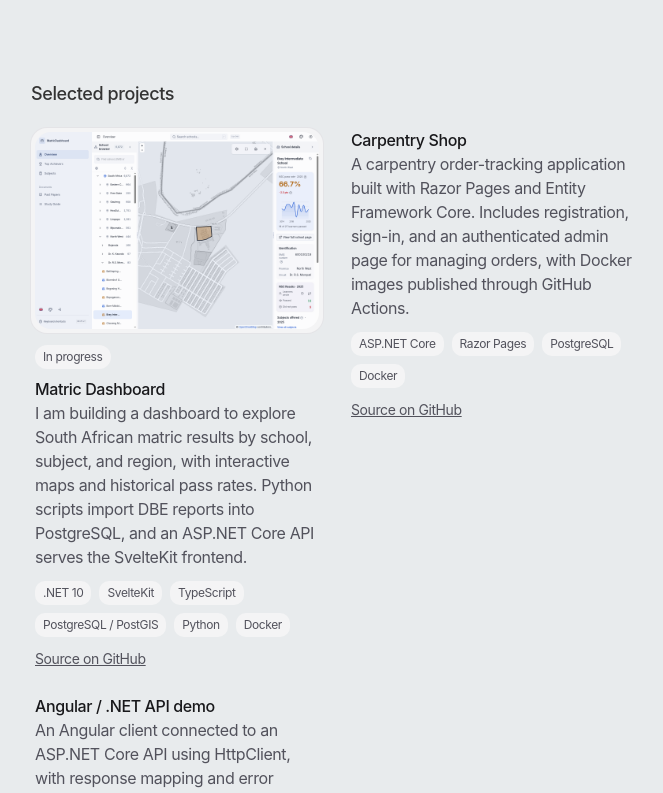
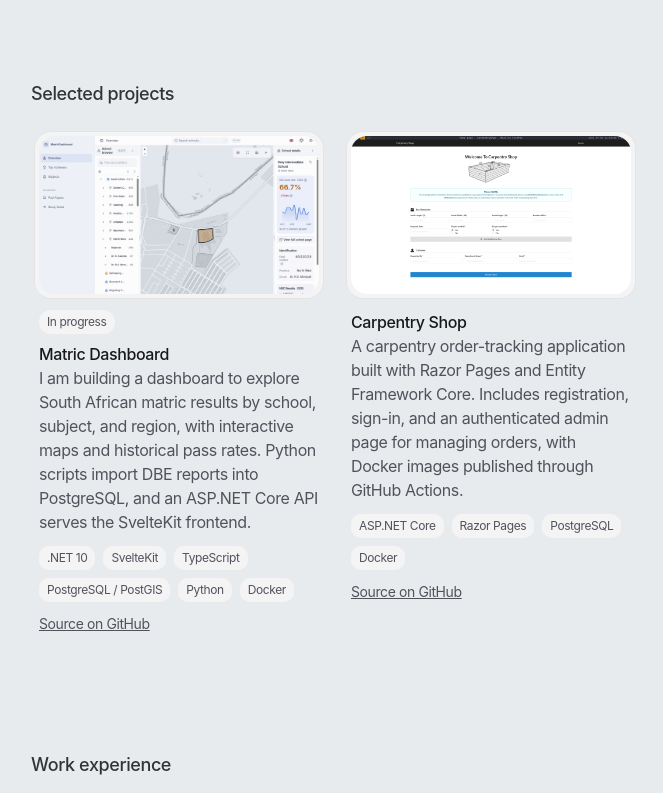
Before and after one commit to simanga-dev/simanga-dev-website, a Next.js app: page / in a window 1280 px wide. Shown: the part 360-1153 px from the top of the page, without its empty margins (305-968 px from the left). Built offline with nearby package versions, Linux system fonts and the light colour scheme.

Commit message:
feat(projects): add image support and hide hidden projects (#6)

```diff
--- a/app/data.ts
+++ b/app/data.ts
@@ -5,6 +5,7 @@ type Project = {
   repository: string
   technologies: string[]
   status?: string
+  hidden?: boolean
   image?: {
     src: string
     alt: string
@@ -58,12 +59,19 @@ export const PROJECTS: Project[] = [
     description:
       'A carpentry order-tracking application built with Razor Pages and Entity Framework Core. Includes registration, sign-in, and an authenticated admin page for managing orders, with Docker images published through GitHub Actions.',
     link: 'https://carpentry.simanga.dev',
+    image: {
+      src: '/carpentry-homepage.png',
+      alt: 'Carpentry Shop homepage with a wooden box diagram and an order form for box dimensions and customer details.',
+      width: 1920,
+      height: 1080,
+    },
     repository: 'https://github.com/simanga-dev/carpentry-shop',
     technologies: ['ASP.NET Core', 'Razor Pages', 'PostgreSQL', 'Docker'],
     id: 'project4',
   },
   {
     name: 'Angular / .NET API demo',
+    hidden: true,
     description:
       'An Angular client connected to an ASP.NET Core API using HttpClient, with response mapping and error handling. The client and API run in Docker, with Nginx serving the frontend.',
     link: 'https://github.com/simanga-dev/Angular-MS-Auth',
--- a/app/page.tsx
+++ b/app/page.tsx
@@ -157,15 +157,15 @@ export default function Personal() {
       >
         <h2 className="mb-5 text-lg font-medium">Selected projects</h2>
         <div
-          className="flex snap-x snap-mandatory gap-6 overflow-x-auto overscroll-x-contain p-1 pb-5 sm:grid sm:grid-cols-2 sm:overflow-visible sm:p-0"
+          className="flex snap-x snap-mandatory gap-6 overflow-x-auto overscroll-x-contain p-1 pb-5"
           role="region"
           aria-label="Selected projects"
           tabIndex={0}
         >
-          {PROJECTS.map((project, index) => (
+          {PROJECTS.filter((project) => !project.hidden).map((project, index) => (
             <div
               key={project.name}
-              className="w-[85%] shrink-0 snap-start space-y-3 sm:w-auto"
+              className="w-[85%] shrink-0 snap-start space-y-3 sm:w-[288px]"
             >
               {project.image && (
                 <a
@@ -182,7 +182,7 @@ export default function Personal() {
                     height={project.image.height}
                     sizes="(max-width: 640px) 85vw, 288px"
                     priority={index === 0}
-                    className="h-auto w-full rounded-xl"
+                    className="aspect-video w-full rounded-xl object-cover object-top"
                   />
                 </a>
               )}
@@ -251,10 +251,10 @@ export default function Personal() {
               key={job.id}
             >
               <Spotlight
-                className="from-zinc-900 via-zinc-800 to-zinc-700 blur-2xl dark:from-zinc-100 dark:via-zinc-200 dark:to-zinc-50"
+                className="from-teal-400/50 via-teal-300/30 to-transparent blur-2xl dark:from-teal-300/40 dark:via-teal-400/20"
                 size={64}
               />
-              <div className="relative h-full w-full rounded-[15px] bg-white p-4 dark:bg-zinc-950">
+              <div className="relative h-full w-full rounded-[15px] bg-white p-4 dark:bg-slate-800">
                 <div className="relative flex w-full flex-col justify-between gap-2 sm:flex-row">
                   <div>
                     <h3 className="font-normal dark:text-zinc-100">
```
Also changed, not shown: app/globals.css (line endings or trailing spaces), public/carpentry-homepage.png (added).
